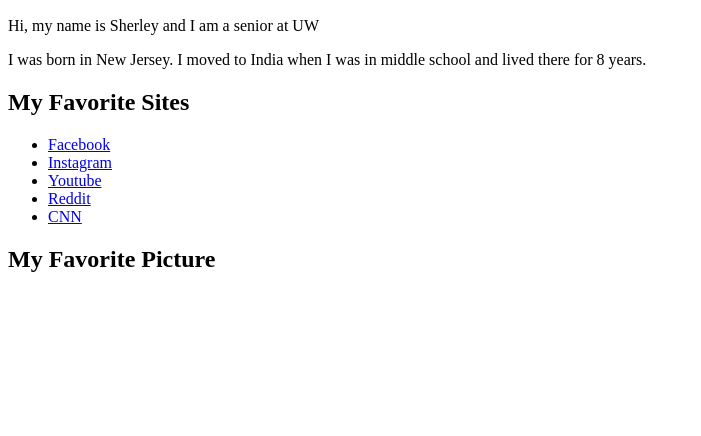
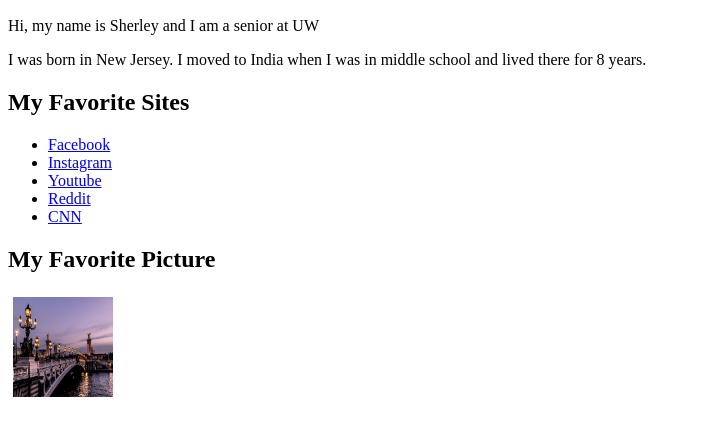
Before and after one commit to sherleyt-1739392/sherleyt-1739392.github.io, a plain HTML site: page tags.html in a window 1280 px wide. Shown: the part 110-546 px from the top of the page, without its empty margins (0-701 px from the left). Drawn offline with Linux system fonts and the light colour scheme.

Commit message:
Update tags.html

```diff
--- a/tags.html
+++ b/tags.html
@@ -27,7 +27,11 @@
       </li>
     </ul>
     <h2> My Favorite Picture </h2>
-    <a href="
-
+    <a href="https://unsplash.com/photos/R5scocnOOdM">
+      <img src="img1.jpg" title='A bridge' style="width: 100px; height:100px;margin:5px">
+    </a>
+    <a href="https://unsplash.com/photos/3xwdarHxHqI"
+       <img src="img2.jpg" title='Arc de Triomphe' style="width: 100px; height:100px;margin:5px">
+    </a>
   </body>
 </html>
```
